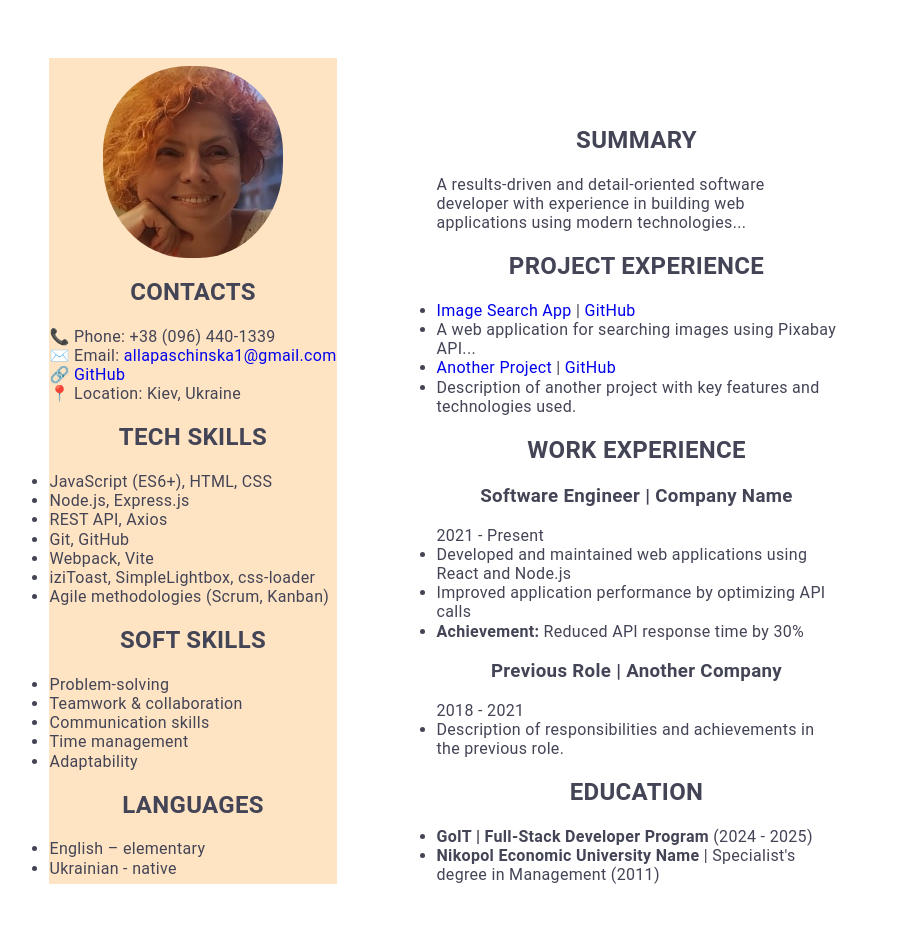
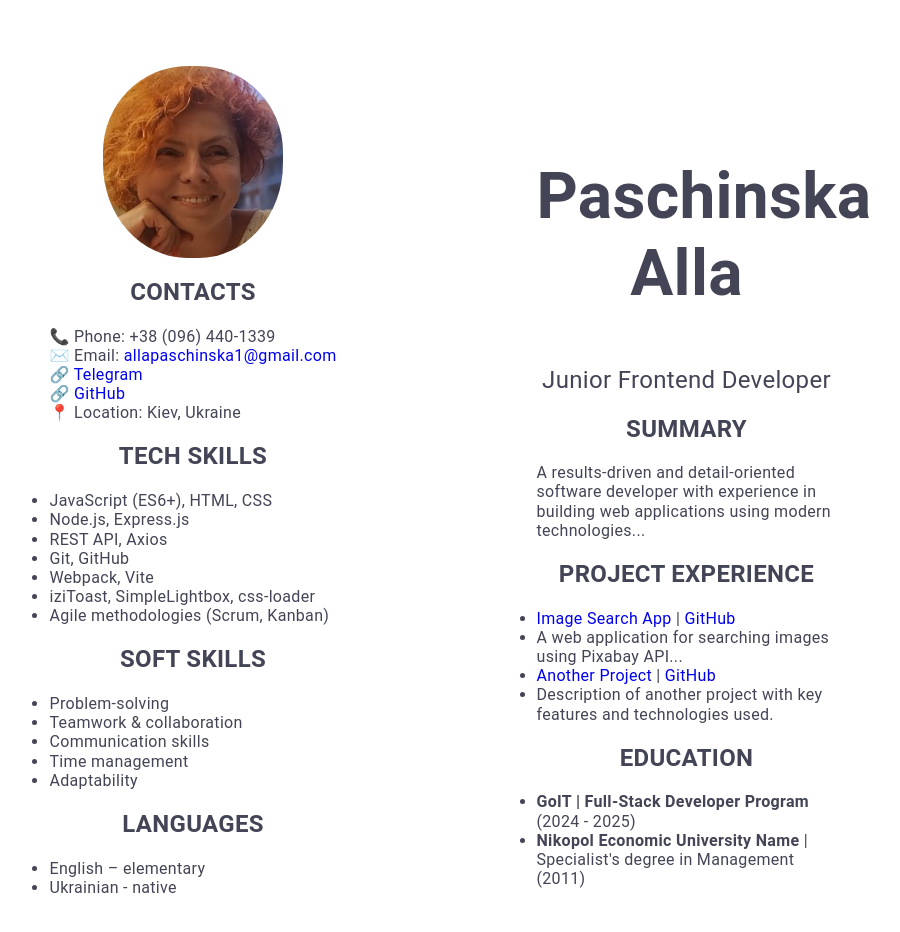
Before and after one commit to AllaP47/career-skills, a plain HTML site: page index.html in a window 1280 px wide. Shown: the whole page, without its empty margins (197-1097 px from the left). Drawn offline with Linux system fonts and the light colour scheme.

Commit message:
add message

```diff
--- a/css/style.css
+++ b/css/style.css
@@ -49,15 +49,13 @@ img {
   justify-content: center;
 }
 .information {
-  max-width: 400px;
+  max-width: 500px;
   height: auto;
   display: flex;
   flex-direction: column;
-  text-align: center;
-  left: auto;
-  margin-right: 100px;
+
+  padding-right: 100px;
   text-align: left;
-  background-color: bisque;
 }
 
 .property {
@@ -69,4 +67,13 @@ img {
   right: auto;
   text-align: left;
   padding-top: 48px;
+  padding-left: 100px;
 }
+.my-name {
+  font-size: 4em;
+  text-align: center;
+}
+.rol {
+  font-size: 1.5em;
+  text-align: center;
+}
--- a/index.html
+++ b/index.html
@@ -26,7 +26,7 @@
               >allapaschinska1@gmail.com</a
             >
           </p>
-
+          <p>🔗 <a href="https://web.telegram.org/k/#@PAllaV47">Telegram</a></p>
           <p>🔗 <a href="https://github.com/AllaP47">GitHub</a></p>
           <p>📍 Location: Kiev, Ukraine</p>
         </div>
@@ -63,6 +63,10 @@
         </div>
       </section>
       <section class="property">
+        <div class="person">
+          <h1 class="my-name">Paschinska Alla</h1>
+          <p class="rol">Junior Frontend Developer</p>
+        </div>
         <div class="section-summary">
           <h2>SUMMARY</h2>
           <p>
@@ -97,30 +101,6 @@
           </ul>
         </div>
 
-        <div class="section-work">
-          <h2>WORK EXPERIENCE</h2>
-          <h3>Software Engineer | Company Name</h3>
-          <p>2021 - Present</p>
-          <ul>
-            <li>
-              Developed and maintained web applications using React and Node.js
-            </li>
-            <li>Improved application performance by optimizing API calls</li>
-            <li>
-              <strong>Achievement:</strong> Reduced API response time by 30%
-            </li>
-          </ul>
-
-          <h3>Previous Role | Another Company</h3>
-          <p>2018 - 2021</p>
-          <ul>
-            <li>
-              Description of responsibilities and achievements in the previous
-              role.
-            </li>
-          </ul>
-        </div>
-
         <div class="section-education">
           <h2>EDUCATION</h2>
           <ul>
```
